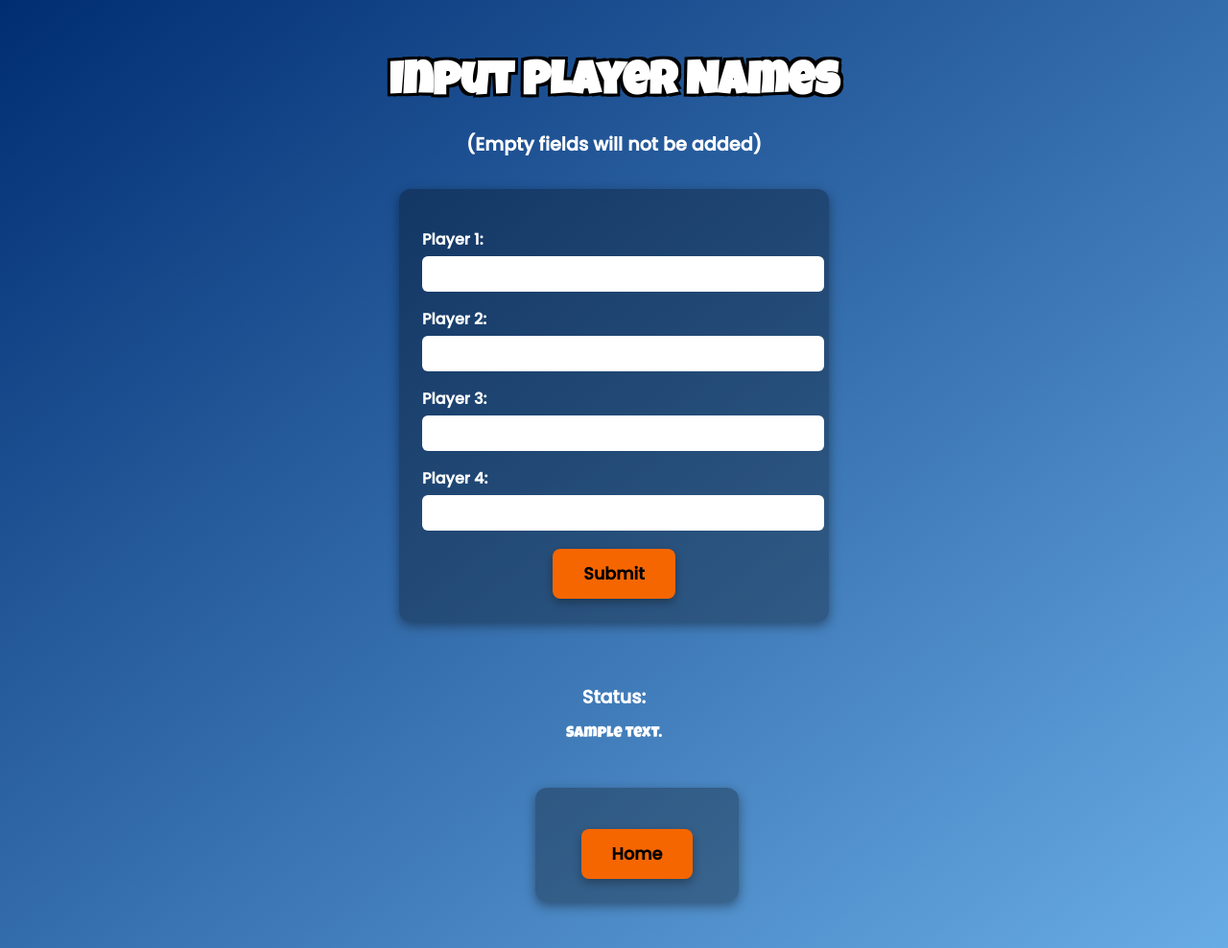
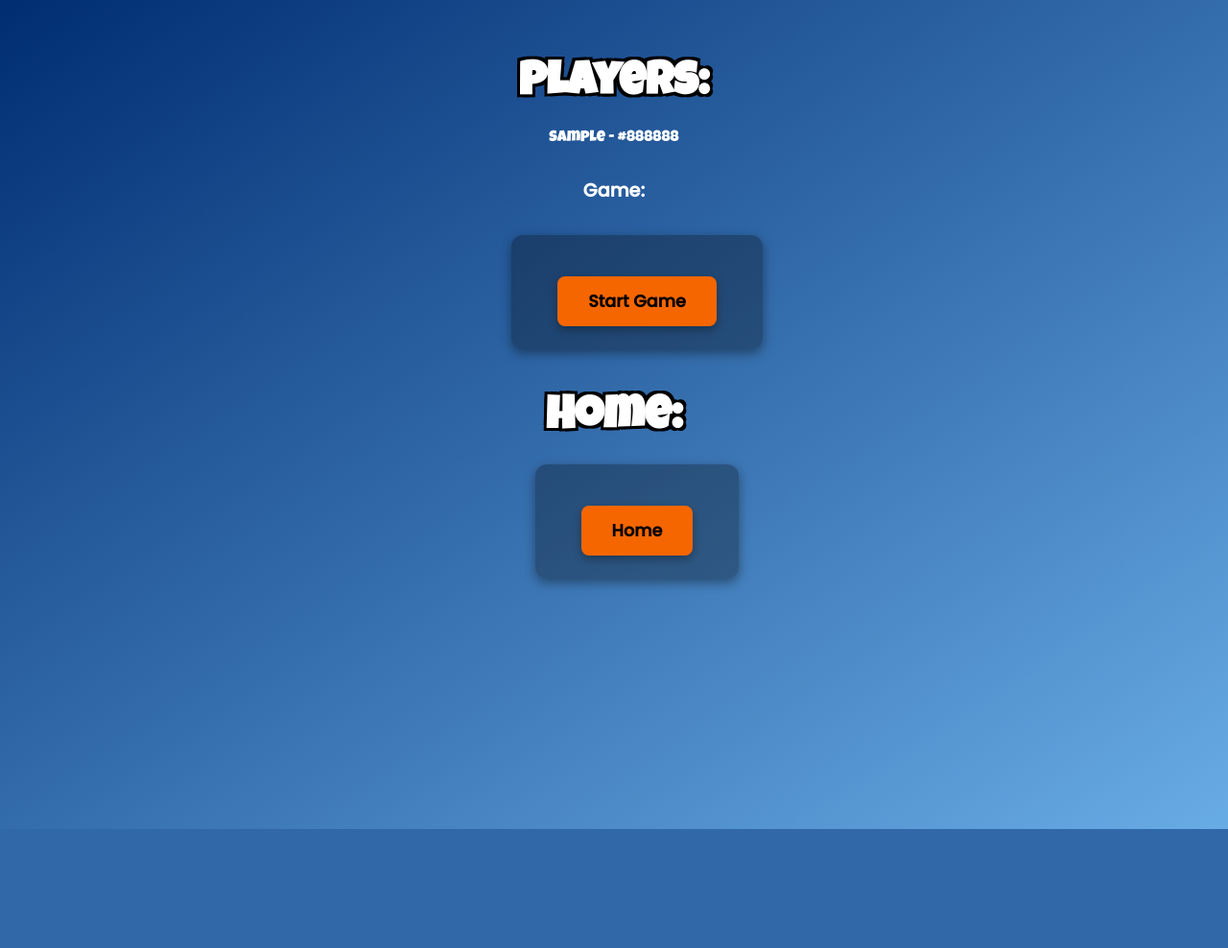
Before and after one commit to charles0624/404-not-found, a Flask app: template trivial_compute/templates/users_menu.html in a window 1280 px wide. Shown: the whole page at 96% size. After the commit the page ends 864 px from the top, so only its background shows below. Run offline with Flask 3, Linux system fonts and the light colour scheme; the template is opened without the code that fills it: most values are stand-ins (such as "Sample title", 1, 10 or a date in 2020).

Commit message:
put all user input and validation on 1 page

```diff
--- a/trivial_compute/templates/users_menu.html
+++ b/trivial_compute/templates/users_menu.html
@@ -95,6 +95,35 @@
     </style>
 </head>
 <body>
+    {% if no_users %}
+        <div class="status">
+            <h1>Status:</h1>
+            <h2>No Players Detected</h2>
+            <br><br>
+            <h1>Input players:</h1>
+            <div class="new_players">
+                <form action="users_menu", method="GET">
+                    <input type="submit" name="player_button" value="Input Players">
+                </form>
+            </div>
+        </div>
+    {% elif players %}
+        <h1>Players:</h1>
+        <div class="player-list">
+            {% for player in players %}
+                {% if player.username %}
+                    <p>{{ player.username }} - {{ player.color }}</p>
+                {% endif %}
+            {% endfor %}
+        </div>
+
+        <h2>Game:</h2>
+        <div class="good2go">
+            <form action="game_session", method="GET">
+                <input type="submit" name="go_button" value="Start Game">
+            </form>
+        </div>
+    {% else %}
         <h1>Input Player Names</h1>
         <h2>(Empty fields will not be added)</h2>
 
@@ -113,18 +142,14 @@
 
             <input type="submit" value="Submit">
         </form>
-
-    {% if response_message %}
-    <div class="status">
-        <h2>Status:</h2>
-        <p>{{ response_message }}</p>
-    </div>
     {% endif %}
 
-    <div class="section">
+    <h1>Home:</h1>
+    <div class="go_home">
         <form action="/" method="GET">
-            <input type="submit" value="Home">
+            <input type="submit" name="home_button" value="Home">
         </form>
     </div>
+
 </body>
 </html>
```
Also changed, not shown: trivial_compute/trivialcompute.py (+7 -4 lines). Lines whose indentation alone changed are shown as unchanged.
